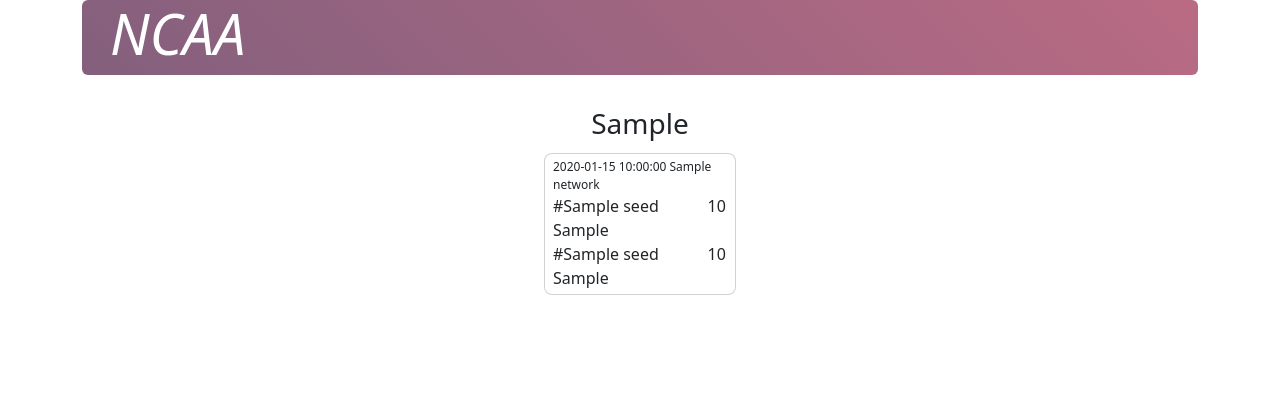
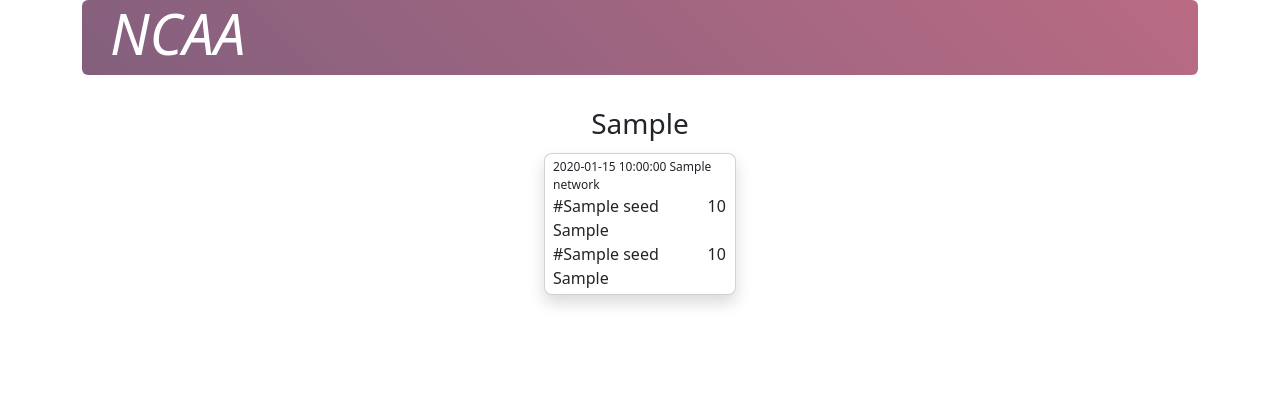
Before and after one commit to brownjf2027/PersonalSite, a Flask app: template templates/ncaa_scoreboard.html in a window 1280 px wide. Shown: the top 395 px of the page. Run offline with Flask 3, Linux system fonts and the light colour scheme; the template is opened without the code that fills it: most values are stand-ins (such as "Sample title", 1, 10 or a date in 2020); some libraries are stand-ins or nearby versions.

Commit message:
some minor styling tweaks

```diff
--- a/templates/ncaa_scoreboard.html
+++ b/templates/ncaa_scoreboard.html
@@ -121,7 +121,11 @@
 <!--        <h6> {{ picks }} </h6>-->
         <div class="row" style="justify-content: center; align-items: center;">
             {% for game in games %}
-            <div class="card rounded-3 p-0 m-1">
+            {% if game.game.gameState == "live" %}
+            <div class="card rounded-3 shadow p-0 m-1" style="border-color: #0DCAF0; border-width: medium;">
+            {% else %}
+            <div class="card rounded-3 shadow p-0 m-1">
+            {% endif %}
                 <div class="row">
                     <div class="container-card rounded-3 px-3 m-1">
                         <div class="game-header">
@@ -135,7 +139,7 @@
                                 <p class="card-text">{{ game.game.startTime }} {{ game.game.network }}</p>
                                 {% else %}
                                 <!-- live -->
-                                <p class="card-text">P{{ game.game.currentPeriod }} {{ game.game.contestClock }} {{
+                                <p class="card-text" style="font-weight: bolder; text-decoration: underline;">{{ game.game.currentPeriod }} {{ game.game.contestClock }} {{
                                     game.game.network }}</p>
                                 {% endif %}
                                 {% endif %}
```
